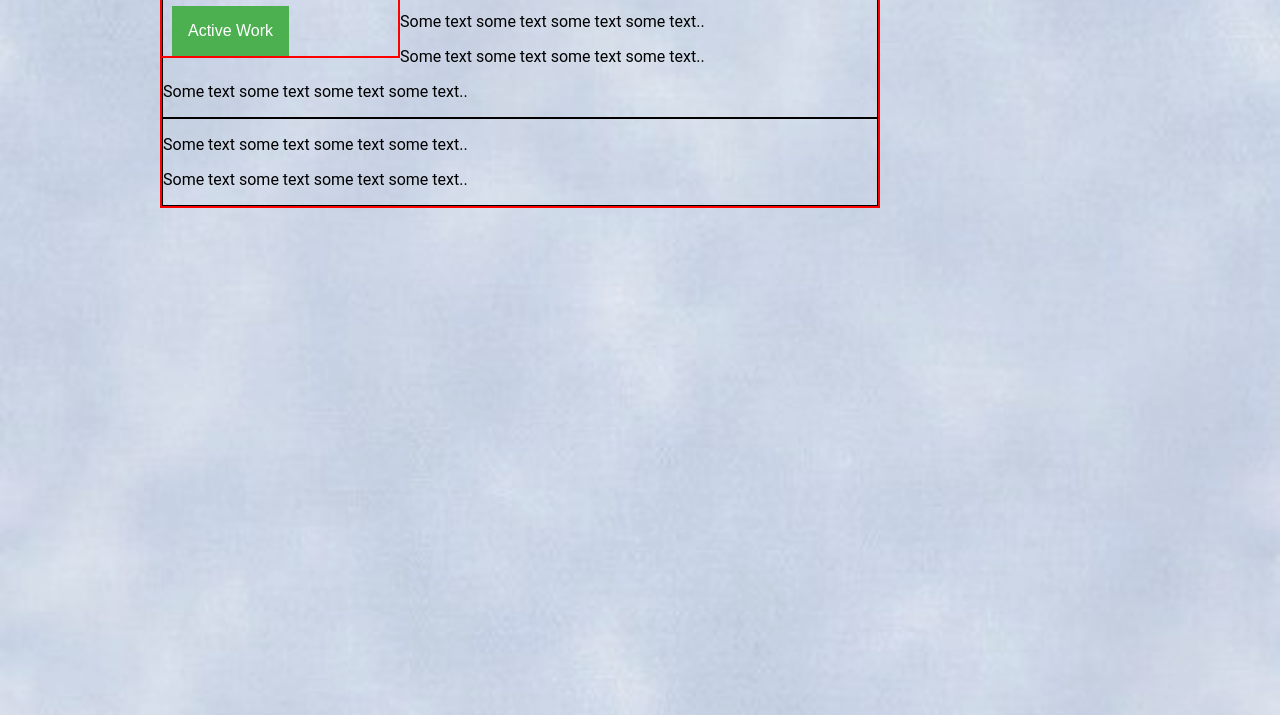
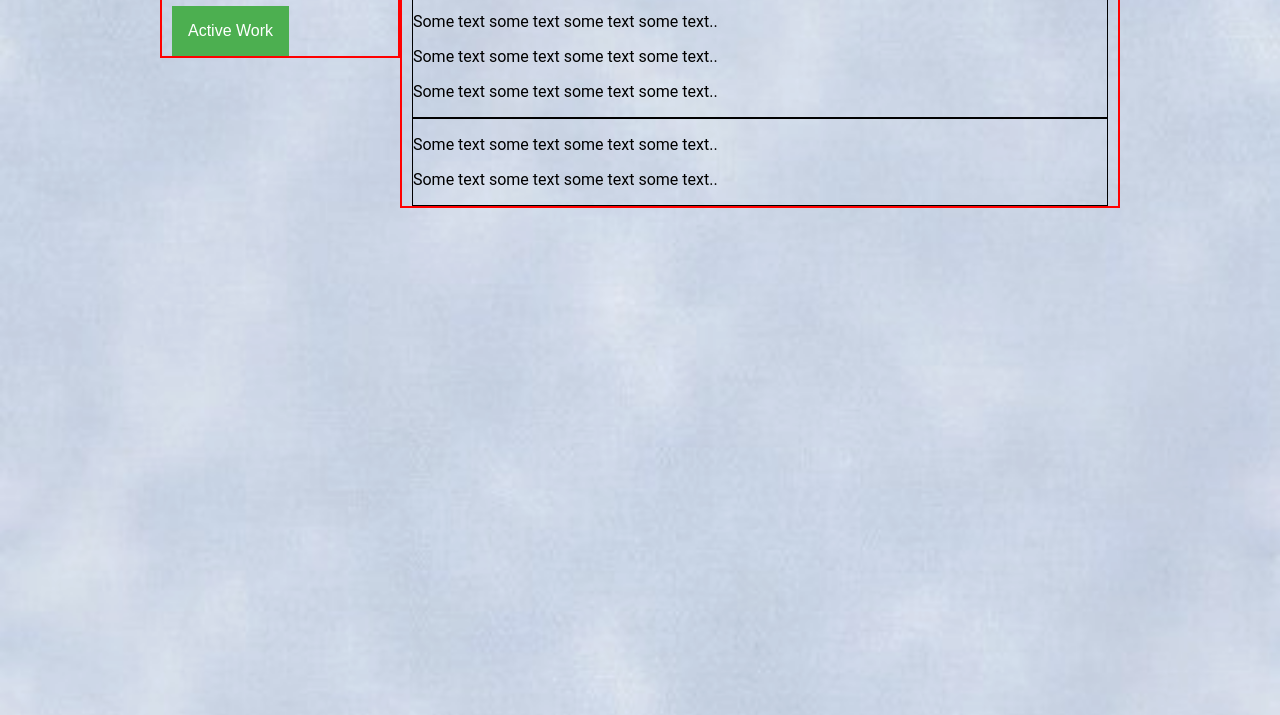
Before and after one commit to appliedFinance/Nodecap-DMS, a website: page Public/index.html in a window 1280 px wide. Shown: the part 85-800 px from the top of the page. Drawn offline with nearby package versions, Linux system fonts and the light colour scheme.

Commit message:
Finally Fixed the Grid

```diff
--- a/Public/grid.css
+++ b/Public/grid.css
@@ -17,13 +17,13 @@
   clear: both;
 }
 
-.col-3, .col-4, .col-6, .col-12 {
+.col-3, .col-4, .col-6, .col-9, .col-12 {
   float: left;
   padding-left: 1.04166666%;
   padding-right: 1.04166666%;
 }
 
-.col-3, .col-4, .col-6, .col-12 {
+.col-3, .col-4, .col-6, .col-9, .col-12 {
   width: 100%;
 }
 
```
